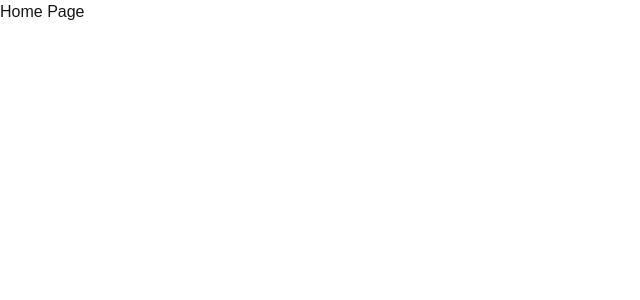
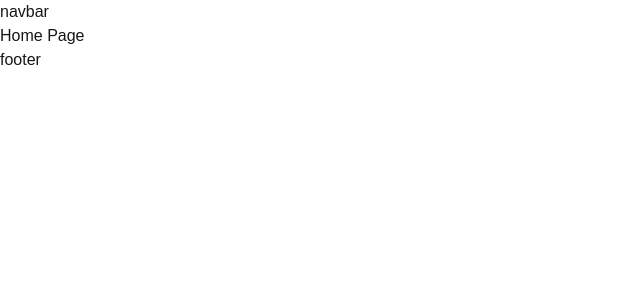
Before and after one commit to dilruba-sarker/my-next-js-project, a Next.js app: page / in a window 1280 px wide. Shown: the top 300 px of the page, without its empty margins (0-640 px from the left). Built offline with nearby package versions, Linux system fonts and the light colour scheme.

Commit message:
nested layout

```diff
--- /dev/null
+++ b/src/app/blogg/[id]/page.jsx
@@ -0,0 +1,8 @@
+import React from 'react'
+
+export default function DynamicBlogg({params}) {
+    const {id}=params
+  return (
+    <div>dynamic Blogg {id}</div>
+  )
+}
--- /dev/null
+++ b/src/app/blogg/page.jsx
@@ -0,0 +1,7 @@
+import React from 'react'
+
+export default function Blogg() {
+  return (
+    <div>Blogg</div>
+  )
+}
--- a/src/app/layout.js
+++ b/src/app/layout.js
@@ -12,7 +12,7 @@ const geistMono = Geist_Mono({
 });
 
 export const metadata = {
-  title: "Create Next App",
+  title: "layout app",
   description: "Generated by create next app",
 };
 
@@ -22,7 +22,9 @@ export default function RootLayout({ children }) {
       <body
         className={`${geistSans.variable} ${geistMono.variable} antialiased`}
       >
+        <nav>navbar</nav>
         {children}
+        <footer>footer</footer>
       </body>
     </html>
   );
```
